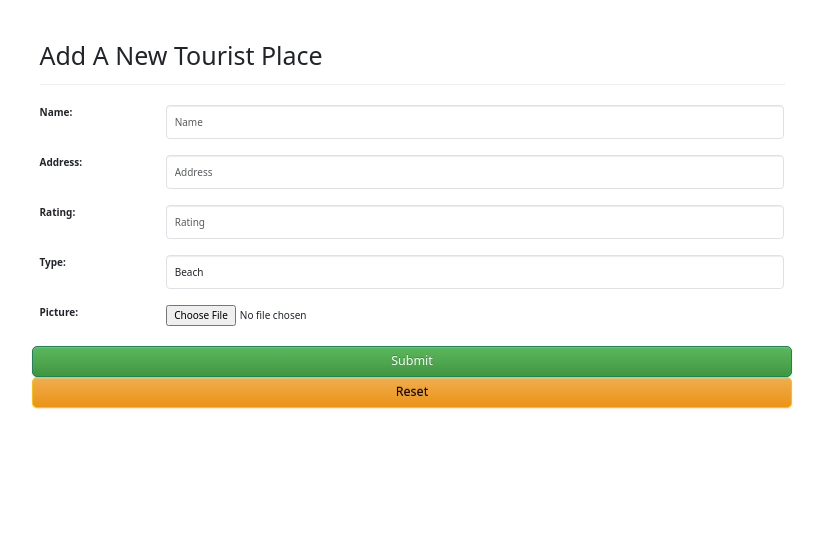
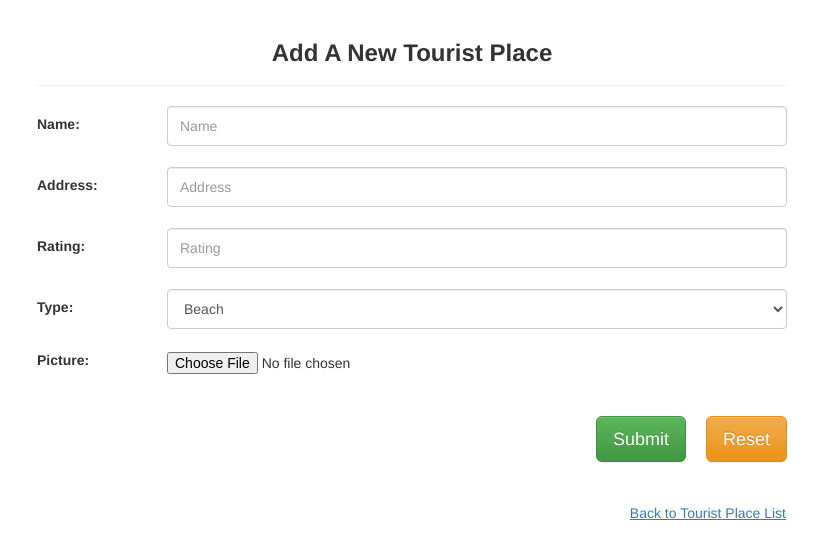
Before and after one commit to showrin-enosisbd/tourist-places, a React app: page / in a window 1280 px wide. Shown: the top 558 px of the page, without its empty margins (228-1051 px from the left). Built offline with nearby package versions, Linux system fonts and the light colour scheme.

Commit message:
:lipstick: Fix all broken UI issues of add place form

```diff
--- a/src/App.jsx
+++ b/src/App.jsx
@@ -10,8 +10,9 @@ function App() {
 			<Grid>
 				<Row>
 					<Col
+						xs={12}
 						md={8}
-						mdPush={2}
+						mdOffset={2}
 					>
 						<Switch>
 							<Route
--- a/src/App.scss
+++ b/src/App.scss
@@ -1 +1,29 @@
-@import "~bootstrap/scss/bootstrap";
+.page-header {
+	h1 {
+		font-size: 24px;
+		font-weight: 700;
+		text-align: center;
+	}
+}
+
+.form-group {
+	margin-bottom: 20px;
+}
+
+.form-control {
+	height: 40px;
+}
+
+.row {
+	display: flex;
+	flex-wrap: wrap;
+	align-items: center;
+}
+
+input[type="file"] {
+	cursor: pointer;
+
+	&:focus {
+		outline: 0;
+	}
+}
--- a/src/components/AddPlaceForm/AddPlaceForm.jsx
+++ b/src/components/AddPlaceForm/AddPlaceForm.jsx
@@ -1,11 +1,11 @@
 import React from "react";
-import { PageHeader, Form, Row, Button } from "react-bootstrap";
+import { PageHeader, Form, Row, Col, Button } from "react-bootstrap";
 import FieldGroup from "../FieldGroup";
 
 const AddPlaceForm = () => {
 	return (
 		<React.Fragment>
-			<PageHeader className="add-place-form add-place-form__header">
+			<PageHeader className="add-place-form__header">
 				Add A New Tourist Place
 			</PageHeader>
 			<Form>
@@ -14,12 +14,14 @@ const AddPlaceForm = () => {
 					type="text"
 					label="Name:"
 					placeholder="Name"
+					required
 				/>
 				<FieldGroup
 					id="address"
 					type="text"
 					label="Address:"
 					placeholder="Address"
+					required
 				/>
 				<FieldGroup
 					id="rating"
@@ -28,12 +30,14 @@ const AddPlaceForm = () => {
 					placeholder="Rating"
 					min={1}
 					max={5}
+					required
 				/>
 				<FieldGroup
 					id="type"
 					componentClass="select"
 					label="Type:"
 					placeholder="Type"
+					required
 				>
 					<option value="beach">Beach</option>
 					<option value="hills">Hills</option>
@@ -45,9 +49,13 @@ const AddPlaceForm = () => {
 					type="file"
 					label="Picture:"
 					placeholder="Picture"
+					required
 				/>
 				<Row>
+					<Col xs={12}>
+						<div className="add-place-form__footer">
 							<Button
+								className="add-place-form__footer-button"
 								bsStyle="success"
 								bsSize="large"
 								type="submit"
@@ -55,14 +63,30 @@ const AddPlaceForm = () => {
 								Submit
 							</Button>
 							<Button
+								className="add-place-form__action-button"
 								bsStyle="warning"
 								bsSize="large"
 								type="reset"
 							>
 								Reset
 							</Button>
+						</div>
+					</Col>
 				</Row>
 			</Form>
+			<Row>
+				<Col xs={12}>
+					<div className="add-place-form-page__footer">
+						<Button
+							className="add-place-form-page__footer-link"
+							bsStyle="link"
+							href="/places"
+						>
+							Back to Tourist Place List
+						</Button>
+					</div>
+				</Col>
+			</Row>
 		</React.Fragment>
 	);
 };
--- /dev/null
+++ b/src/components/AddPlaceForm/AddPlaceForm.scss
@@ -0,0 +1,28 @@
+.add-place-form {
+	&__footer {
+		display: flex;
+		align-items: center;
+		justify-content: flex-end;
+		margin-top: 20px;
+
+		&-button {
+			&:not(:last-of-type) {
+				margin-right: 20px;
+			}
+		}
+	}
+}
+
+.add-place-form-page {
+	&__footer {
+		display: flex;
+		align-items: center;
+		justify-content: flex-end;
+
+		&-link {
+			margin-top: 40px;
+			padding: 0;
+			text-decoration: underline;
+		}
+	}
+}
--- a/src/components/AddPlaceForm/index.js
+++ b/src/components/AddPlaceForm/index.js
@@ -1,4 +1,4 @@
 import AddPlaceForm from "./AddPlaceForm";
-// import "./AddPlaceForm.scss";
+import "./AddPlaceForm.scss";
 
 export default AddPlaceForm;
--- a/src/components/FieldGroup/FieldGroup.jsx
+++ b/src/components/FieldGroup/FieldGroup.jsx
@@ -14,14 +14,24 @@ const FieldGroup = ({ id, label, help, ...props }) => {
 			<Row>
 				<Col
 					componentClass={ControlLabel}
+					xs={12}
 					sm={2}
 				>
-					<ControlLabel>{label}</ControlLabel>
+					{label}
 				</Col>
-				<Col sm={10}>
+				<Col
+					xs={12}
+					sm={10}
+				>
 					<FormControl {...props} />
 				</Col>
-				<Col sm={12}>{help && <HelpBlock>{help}</HelpBlock>}</Col>
+				<Col
+					xs={12}
+					sm={10}
+					smOffset={2}
+				>
+					{help && <HelpBlock>{help}</HelpBlock>}
+				</Col>
 			</Row>
 		</FormGroup>
 	);
```
Lines whose indentation alone changed are shown as unchanged.
